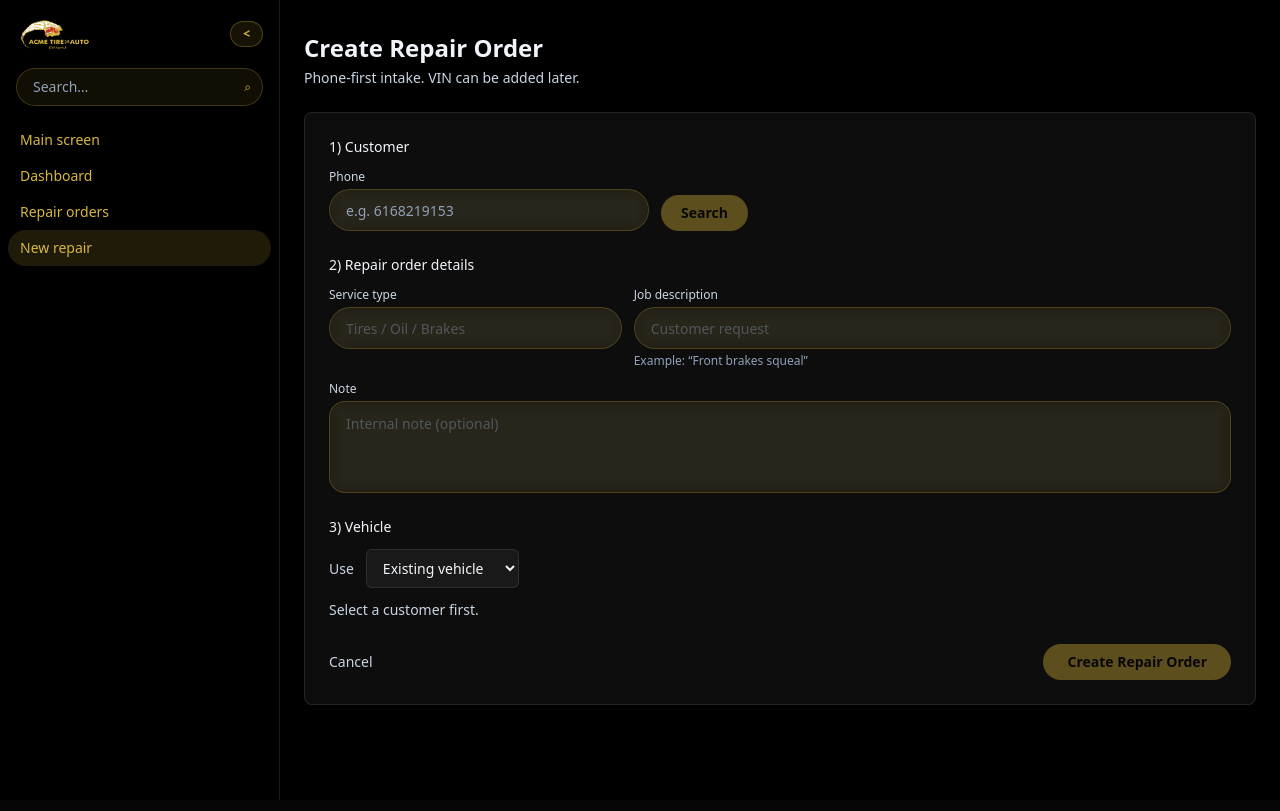
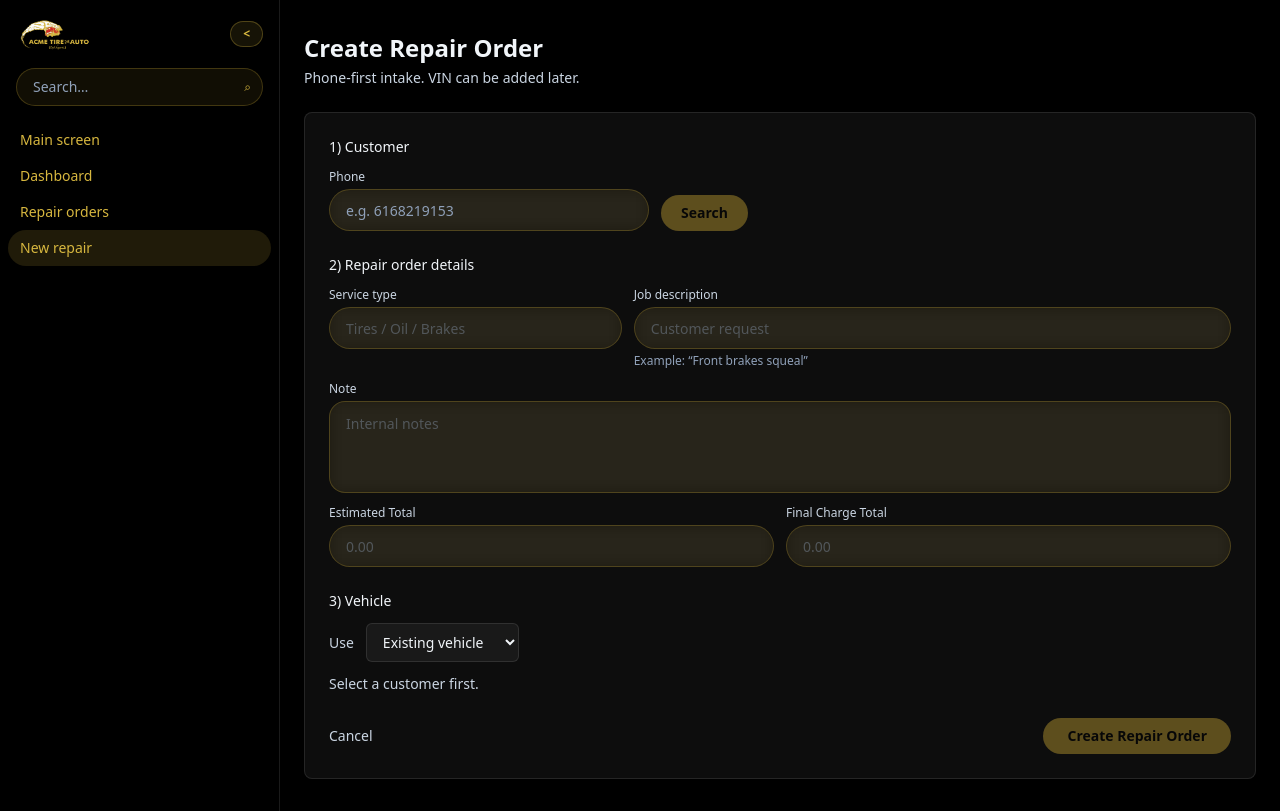
Before and after one commit to AcmeTire/WEB-APP, a Next.js app: page /repair-orders/new in a window 1280 px wide. Built offline with nearby package versions, Linux system fonts and the light colour scheme.

Commit message:
Add repair order totals fields

```diff
--- a/src/app/api/crm/_shared.ts
+++ b/src/app/api/crm/_shared.ts
@@ -25,6 +25,8 @@ type ZohoDeal = {
   Status?: string;
   Job_Description?: string;
   Note?: string;
+  Estimated_Total?: number;
+  Final_Charge_Total?: number;
   Vehicle?: { id: string } | null;
   Customer?: { id: string } | null;
   Created_Time?: string;
@@ -75,6 +77,8 @@ export const normalizeRepairOrder = (z: ZohoDeal): RepairOrder => ({
   job_description: z.Job_Description || undefined,
   note: z.Note || undefined,
   notes: z.Note || z.Job_Description || undefined,
+  estimated_total: typeof z.Estimated_Total === 'number' ? z.Estimated_Total : undefined,
+  final_charge_total: typeof z.Final_Charge_Total === 'number' ? z.Final_Charge_Total : undefined,
   created_time: z.Created_Time || '',
   updated_time: z.Modified_Time || '',
 });
--- a/src/app/api/crm/repair-orders/[id]/route.ts
+++ b/src/app/api/crm/repair-orders/[id]/route.ts
@@ -11,6 +11,8 @@ const FIELDS = [
   'Status',
   'Note',
   'Job_Description',
+  'Estimated_Total',
+  'Final_Charge_Total',
   'Vehicle',
   'Customer',
   'Created_Time',
@@ -46,6 +48,8 @@ export const PATCH = async (req: NextRequest, ctx: { params: Promise<{ id: strin
         ...(body?.note !== undefined ? { Note: body.note } : {}),
         ...(body?.job_description !== undefined ? { Job_Description: body.job_description } : {}),
         ...(body?.notes !== undefined ? { Note: body.notes, Job_Description: body.notes } : {}),
+        ...(typeof body?.estimated_total === 'number' ? { Estimated_Total: body.estimated_total } : {}),
+        ...(typeof body?.final_charge_total === 'number' ? { Final_Charge_Total: body.final_charge_total } : {}),
       },
     ],
   };
--- a/src/app/api/crm/repair-orders/enriched/route.ts
+++ b/src/app/api/crm/repair-orders/enriched/route.ts
@@ -22,6 +22,8 @@ export const GET = async (req: NextRequest) => {
     'Status',
     'Note',
     'Job_Description',
+    'Estimated_Total',
+    'Final_Charge_Total',
     'Vehicle',
     'Customer',
     'Created_Time',
--- a/src/app/api/crm/repair-orders/route.ts
+++ b/src/app/api/crm/repair-orders/route.ts
@@ -16,6 +16,8 @@ export const GET = async (req: NextRequest) => {
     'Status',
     'Note',
     'Job_Description',
+    'Estimated_Total',
+    'Final_Charge_Total',
     'Vehicle',
     'Customer',
     'Created_Time',
@@ -55,6 +57,8 @@ export const POST = async (req: NextRequest) => {
   const note = body?.note;
   const notes = body?.notes;
   const customerId = body?.customer_id;
+  const estimatedTotal = body?.estimated_total;
+  const finalChargeTotal = body?.final_charge_total;
 
   if (!vehicleId) {
     return NextResponse.json({ error: 'vehicle_id is required' }, { status: 400 });
@@ -67,6 +71,8 @@ export const POST = async (req: NextRequest) => {
         Status: status || 'New',
         Note: note || notes || '',
         Job_Description: jobDescription || notes || '',
+        ...(typeof estimatedTotal === 'number' ? { Estimated_Total: estimatedTotal } : {}),
+        ...(typeof finalChargeTotal === 'number' ? { Final_Charge_Total: finalChargeTotal } : {}),
         Vehicle: vehicleId,
         ...(customerId ? { Customer: customerId } : {}),
       },
@@ -91,6 +97,8 @@ export const POST = async (req: NextRequest) => {
       'Status',
       'Note',
       'Job_Description',
+      'Estimated_Total',
+      'Final_Charge_Total',
       'Vehicle',
       'Customer',
       'Created_Time',
--- a/src/app/repair-orders/[id]/page.tsx
+++ b/src/app/repair-orders/[id]/page.tsx
@@ -31,6 +31,8 @@
   const [serviceType, setServiceType] = useState<string>('');
   const [jobDescription, setJobDescription] = useState<string>('');
   const [note, setNote] = useState<string>('');
+  const [estimatedTotal, setEstimatedTotal] = useState<string>('');
+  const [finalChargeTotal, setFinalChargeTotal] = useState<string>('');
   const [vin, setVin] = useState<string>('');
 
   useEffect(() => {
@@ -39,6 +41,8 @@
       setServiceType(data.service_type || '');
       setJobDescription(data.job_description || '');
       setNote(data.note || '');
+      setEstimatedTotal(data.estimated_total !== undefined ? String(data.estimated_total) : '');
+      setFinalChargeTotal(data.final_charge_total !== undefined ? String(data.final_charge_total) : '');
     }
   }, [data]);
 
@@ -48,9 +52,11 @@
       status !== data.status ||
       (serviceType || '') !== (data.service_type || '') ||
       (jobDescription || '') !== (data.job_description || '') ||
-       (note || '') !== (data.note || '')
+      (note || '') !== (data.note || '') ||
+      (estimatedTotal.trim() ? Number(estimatedTotal) : undefined) !== data.estimated_total ||
+      (finalChargeTotal.trim() ? Number(finalChargeTotal) : undefined) !== data.final_charge_total
     );
-   }, [data, jobDescription, note, serviceType, status]);
+  }, [data, estimatedTotal, finalChargeTotal, jobDescription, note, serviceType, status]);
 
   return (
     <div className="space-y-6">
@@ -115,6 +121,31 @@
             />
           </div>
 
+          <div className="grid grid-cols-1 gap-4 md:grid-cols-2">
+            <div>
+              <div className="text-xs font-medium text-gray-600">Estimated Total</div>
+              <input
+                className="mt-1 w-full rounded-md border border-gray-300 bg-white px-3 py-2 text-sm"
+                type="number"
+                step="0.01"
+                min="0"
+                value={estimatedTotal}
+                onChange={(e) => setEstimatedTotal(e.target.value)}
+              />
+            </div>
+            <div>
+              <div className="text-xs font-medium text-gray-600">Final Charge Total</div>
+              <input
+                className="mt-1 w-full rounded-md border border-gray-300 bg-white px-3 py-2 text-sm"
+                type="number"
+                step="0.01"
+                min="0"
+                value={finalChargeTotal}
+                onChange={(e) => setFinalChargeTotal(e.target.value)}
+              />
+            </div>
+          </div>
+
           <div className="rounded-md border bg-gray-50 p-4 space-y-3">
             <div className="text-sm font-medium text-gray-900">Check-in / Add VIN</div>
             <div className="text-xs text-gray-600">
@@ -172,6 +203,10 @@
                     service_type: serviceType,
                     job_description: jobDescription,
                     note,
+                    estimated_total: estimatedTotal.trim() ? (Number.isFinite(Number(estimatedTotal)) ? Number(estimatedTotal) : undefined) : undefined,
+                    final_charge_total: finalChargeTotal.trim()
+                      ? (Number.isFinite(Number(finalChargeTotal)) ? Number(finalChargeTotal) : undefined)
+                      : undefined,
                   })
                 }
               >
--- a/src/app/repair-orders/new/page.tsx
+++ b/src/app/repair-orders/new/page.tsx
@@ -7,6 +7,7 @@
 import { useCreateVehicle } from '@/hooks/use-create-vehicle';
 import { useCreateRepairOrder } from '@/hooks/use-create-repair-order';
 import { useVehiclesByCustomer } from '@/hooks/use-vehicles-by-customer';
+import type { Vehicle } from '@/types';
 
 export default function NewRepairOrderPage() {
   const router = useRouter();
@@ -28,6 +29,8 @@
   const [serviceType, setServiceType] = useState('');
   const [jobDescription, setJobDescription] = useState('');
   const [note, setNote] = useState('');
+  const [estimatedTotal, setEstimatedTotal] = useState('');
+  const [finalChargeTotal, setFinalChargeTotal] = useState('');
 
   const [year, setYear] = useState('');
   const [make, setMake] = useState('');
@@ -36,7 +39,7 @@
 
   const selectedCustomer = customerQuery.data || null;
   const vehiclesQuery = useVehiclesByCustomer(selectedCustomer?.id || '');
-   const vehicles = vehiclesQuery.data || [];
+  const vehicles: Vehicle[] = vehiclesQuery.data || [];
 
   const canSearch = useMemo(() => phone.trim().length >= 7, [phone]);
   const canCreateCustomer = useMemo(() => {
@@ -68,6 +71,9 @@
   const onCreate = async () => {
     if (!selectedCustomer?.id) return;
 
+    const estimatedTotalNum = Number(estimatedTotal);
+    const finalChargeTotalNum = Number(finalChargeTotal);
+
     const vehicleId =
       vehicleMode === 'existing'
         ? selectedVehicleId
@@ -86,6 +92,10 @@
       service_type: serviceType.trim(),
       job_description: jobDescription.trim() || undefined,
       note: note.trim() || undefined,
+      estimated_total: estimatedTotal.trim() ? (Number.isFinite(estimatedTotalNum) ? estimatedTotalNum : undefined) : undefined,
+      final_charge_total: finalChargeTotal.trim()
+        ? (Number.isFinite(finalChargeTotalNum) ? finalChargeTotalNum : undefined)
+        : undefined,
     });
 
     router.push('/repair-orders');
@@ -150,19 +160,23 @@
               <div className="grid grid-cols-1 gap-3 md:grid-cols-2">
                 <div>
                   <div className="text-xs font-medium text-slate-300">First name</div>
+                  <div className="mt-1 rounded-full border border-[#D4AF37]/25 bg-[#D4AF37]/8 px-4 py-2 backdrop-blur">
                     <input
-                    className="input-dark mt-1"
+                      className="w-full bg-transparent text-sm text-slate-100 placeholder:text-slate-400 focus:outline-none"
                       value={firstName}
                       onChange={(e) => setFirstName(e.target.value)}
                     />
                   </div>
+                </div>
                 <div>
                   <div className="text-xs font-medium text-slate-300">Last name</div>
+                  <div className="mt-1 rounded-full border border-[#D4AF37]/25 bg-[#D4AF37]/8 px-4 py-2 backdrop-blur">
                     <input
-                    className="input-dark mt-1"
+                      className="w-full bg-transparent text-sm text-slate-100 placeholder:text-slate-400 focus:outline-none"
                       value={lastName}
                       onChange={(e) => setLastName(e.target.value)}
                     />
+                  </div>
                 </div>
               </div>
               <button
@@ -219,9 +233,42 @@
                 rows={3}
                 value={note}
                 onChange={(e) => setNote(e.target.value)}
-                placeholder="Internal note (optional)"
+                placeholder="Internal notes"
                 disabled={!selectedCustomer}
               />
+            </div>
+          </div>
+
+          <div className="grid grid-cols-1 gap-3 md:grid-cols-2">
+            <div>
+              <div className="text-xs font-medium text-slate-300">Estimated Total</div>
+              <div className="mt-1 rounded-full border border-[#D4AF37]/25 bg-[#D4AF37]/8 px-4 py-2 backdrop-blur">
+                <input
+                  className="w-full bg-transparent text-sm text-slate-100 placeholder:text-slate-400 focus:outline-none disabled:opacity-40"
+                  type="number"
+                  step="0.01"
+                  min="0"
+                  value={estimatedTotal}
+                  onChange={(e) => setEstimatedTotal(e.target.value)}
+                  placeholder="0.00"
+                  disabled={!selectedCustomer}
+                />
+              </div>
+            </div>
+            <div>
+              <div className="text-xs font-medium text-slate-300">Final Charge Total</div>
+              <div className="mt-1 rounded-full border border-[#D4AF37]/25 bg-[#D4AF37]/8 px-4 py-2 backdrop-blur">
+                <input
+                  className="w-full bg-transparent text-sm text-slate-100 placeholder:text-slate-400 focus:outline-none disabled:opacity-40"
+                  type="number"
+                  step="0.01"
+                  min="0"
+                  value={finalChargeTotal}
+                  onChange={(e) => setFinalChargeTotal(e.target.value)}
+                  placeholder="0.00"
+                  disabled={!selectedCustomer}
+                />
+              </div>
             </div>
           </div>
         </div>
--- a/src/app/repair-orders/page.tsx
+++ b/src/app/repair-orders/page.tsx
@@ -64,6 +64,12 @@ const RepairOrderRow = ({
   const [serviceType, setServiceType] = useState(item.repairOrder.service_type || '');
   const [jobDescription, setJobDescription] = useState(item.repairOrder.job_description || '');
   const [note, setNote] = useState(item.repairOrder.note || '');
+  const [estimatedTotal, setEstimatedTotal] = useState(
+    item.repairOrder.estimated_total !== undefined ? String(item.repairOrder.estimated_total) : ''
+  );
+  const [finalChargeTotal, setFinalChargeTotal] = useState(
+    item.repairOrder.final_charge_total !== undefined ? String(item.repairOrder.final_charge_total) : ''
+  );
   const [vin, setVin] = useState(item.vehicle?.vin || '');
 
   const customerName = item.customer
@@ -77,7 +83,9 @@ const RepairOrderRow = ({
     status !== item.repairOrder.status ||
     (serviceType || '') !== (item.repairOrder.service_type || '') ||
     (jobDescription || '') !== (item.repairOrder.job_description || '') ||
-    (note || '') !== (item.repairOrder.note || '');
+    (note || '') !== (item.repairOrder.note || '') ||
+    (estimatedTotal.trim() ? Number(estimatedTotal) : undefined) !== item.repairOrder.estimated_total ||
+    (finalChargeTotal.trim() ? Number(finalChargeTotal) : undefined) !== item.repairOrder.final_charge_total;
 
   return (
     <div className="px-4 py-3">
@@ -137,7 +145,7 @@ const RepairOrderRow = ({
             className="rounded-full border border-[#D4AF37]/35 bg-[#D4AF37]/15 px-4 py-1.5 text-sm font-semibold text-[#F6E7B7] backdrop-blur hover:bg-[#D4AF37]/22 active:bg-[#D4AF37]/28"
             onClick={() => setExpanded((v) => !v)}
           >
-            {expanded ? 'Close' : 'Edit'}
+            {expanded ? 'Close' : 'Open'}
           </button>
         </div>
       </div>
@@ -211,6 +219,37 @@ const RepairOrderRow = ({
             </div>
           </div>
 
+          <div className="grid grid-cols-1 gap-4 md:grid-cols-2">
+            <div>
+              <div className="text-xs font-medium text-slate-300">Estimated Total</div>
+              <div className="mt-1 rounded-full border border-[#D4AF37]/25 bg-[#D4AF37]/8 px-4 py-2 backdrop-blur">
+                <input
+                  className="w-full bg-transparent text-sm text-slate-100 placeholder:text-slate-400 focus:outline-none"
+                  type="number"
+                  step="0.01"
+                  min="0"
+                  value={estimatedTotal}
+                  onChange={(e) => setEstimatedTotal(e.target.value)}
+                  placeholder="0.00"
+                />
+              </div>
+            </div>
+            <div>
+              <div className="text-xs font-medium text-slate-300">Final Charge Total</div>
+              <div className="mt-1 rounded-full border border-[#D4AF37]/25 bg-[#D4AF37]/8 px-4 py-2 backdrop-blur">
+                <input
+                  className="w-full bg-transparent text-sm text-slate-100 placeholder:text-slate-400 focus:outline-none"
+                  type="number"
+                  step="0.01"
+                  min="0"
+                  value={finalChargeTotal}
+                  onChange={(e) => setFinalChargeTotal(e.target.value)}
+                  placeholder="0.00"
+                />
+              </div>
+            </div>
+          </div>
+
           <div className="space-y-2 rounded-lg border border-white/10 bg-white/3 p-3 backdrop-blur">
             <div className="text-xs font-medium text-slate-300">Check-in / Add VIN</div>
             <div className="flex flex-wrap items-end gap-3">
@@ -266,6 +305,16 @@ const RepairOrderRow = ({
                   service_type: serviceType,
                   job_description: jobDescription,
                   note,
+                  estimated_total: estimatedTotal.trim()
+                    ? Number.isFinite(Number(estimatedTotal))
+                      ? Number(estimatedTotal)
+                      : undefined
+                    : undefined,
+                  final_charge_total: finalChargeTotal.trim()
+                    ? Number.isFinite(Number(finalChargeTotal))
+                      ? Number(finalChargeTotal)
+                      : undefined
+                    : undefined,
                 })
               }
             >
--- a/src/hooks/use-create-repair-order.ts
+++ b/src/hooks/use-create-repair-order.ts
@@ -16,6 +16,8 @@ type CreateRepairOrderInput = {
   job_description?: string;
   note?: string;
   notes?: string;
+  estimated_total?: number;
+  final_charge_total?: number;
 };
 
 export const useCreateRepairOrder = () => {
--- a/src/hooks/use-update-repair-order.ts
+++ b/src/hooks/use-update-repair-order.ts
@@ -15,6 +15,8 @@ type UpdateRepairOrderInput = {
   job_description?: string;
   note?: string;
   notes?: string;
+  estimated_total?: number;
+  final_charge_total?: number;
 };
 
 export const useUpdateRepairOrder = () => {
--- a/src/types/index.ts
+++ b/src/types/index.ts
@@ -34,6 +34,8 @@ export type RepairOrder = {
   job_description?: string;
   note?: string;
   notes?: string;
+  estimated_total?: number;
+  final_charge_total?: number;
   created_time: string;
   updated_time: string;
 };
```
Lines whose indentation alone changed are shown as unchanged.
